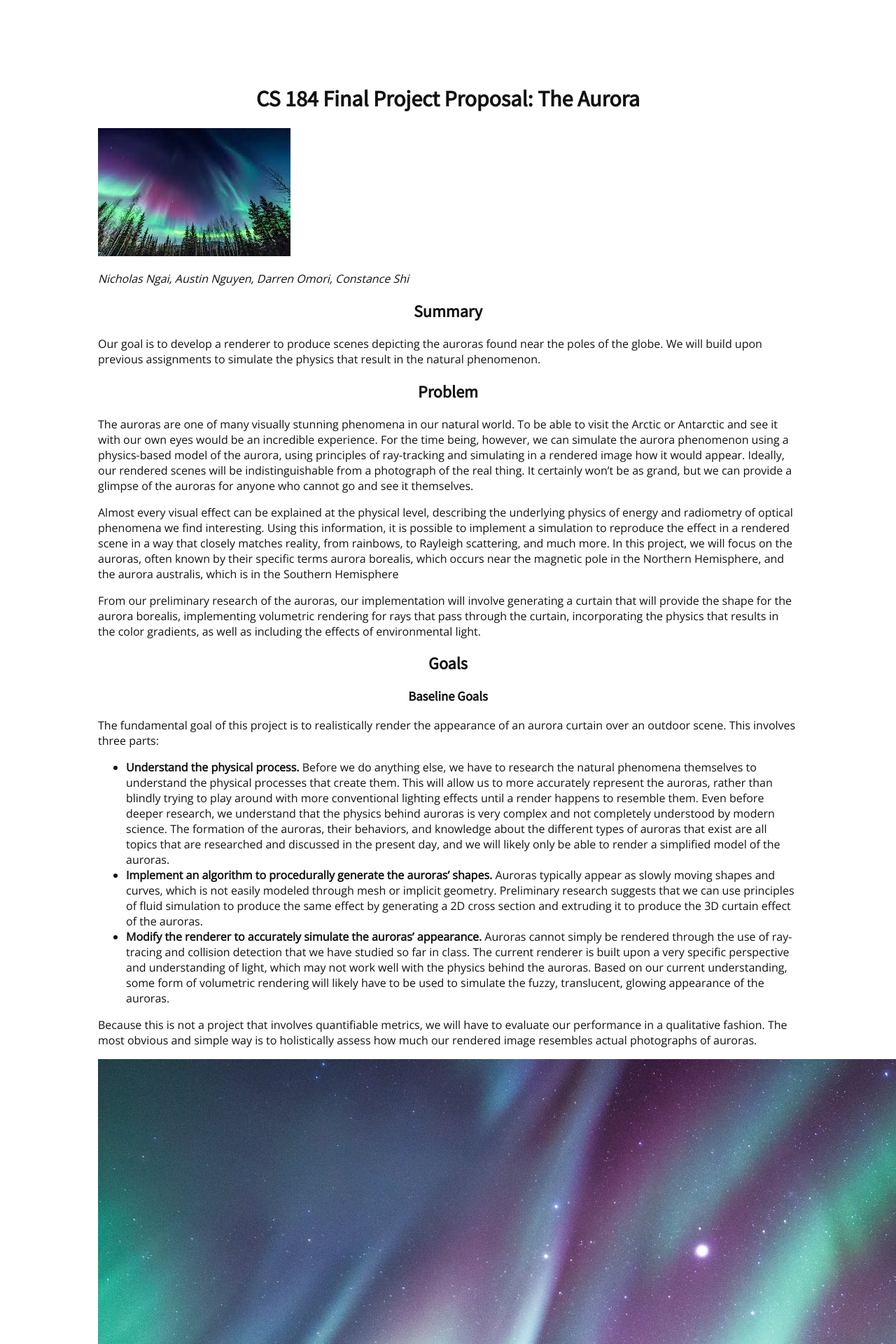
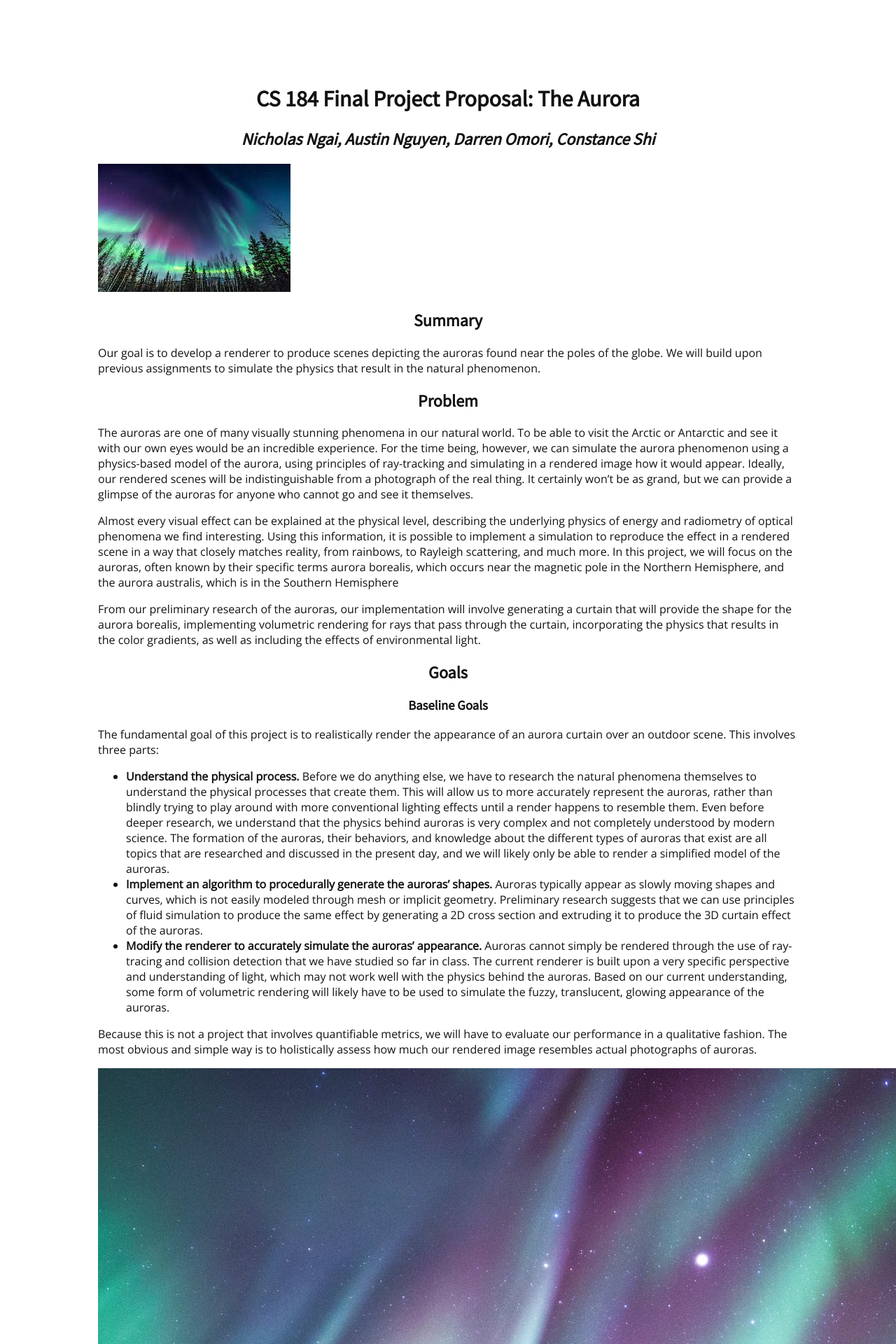
Before and after one commit to constanceshi/184-project-proposal, a Jekyll site: the page built from docs/index.md, in a window 1280 px wide. Shown: the top 1920 px of the page at 70% size. Built offline with Jekyll 4.4.1, drawn with Linux system fonts in a browser that asks for light colours; our own code applies the rules of GitHub Pages for plain Markdown files.

```diff
--- a/docs/index.md
+++ b/docs/index.md
@@ -3,9 +3,9 @@
 
 # CS 184 Final Project Proposal: The Aurora
 
+## _Nicholas Ngai, Austin Nguyen, Darren Omori, Constance Shi_
+
 ![Aurora Borealis](images/aurora1.jpg)
-
-_Nicholas Ngai, Austin Nguyen, Darren Omori, Constance Shi_
 
 ## Summary
 
```
